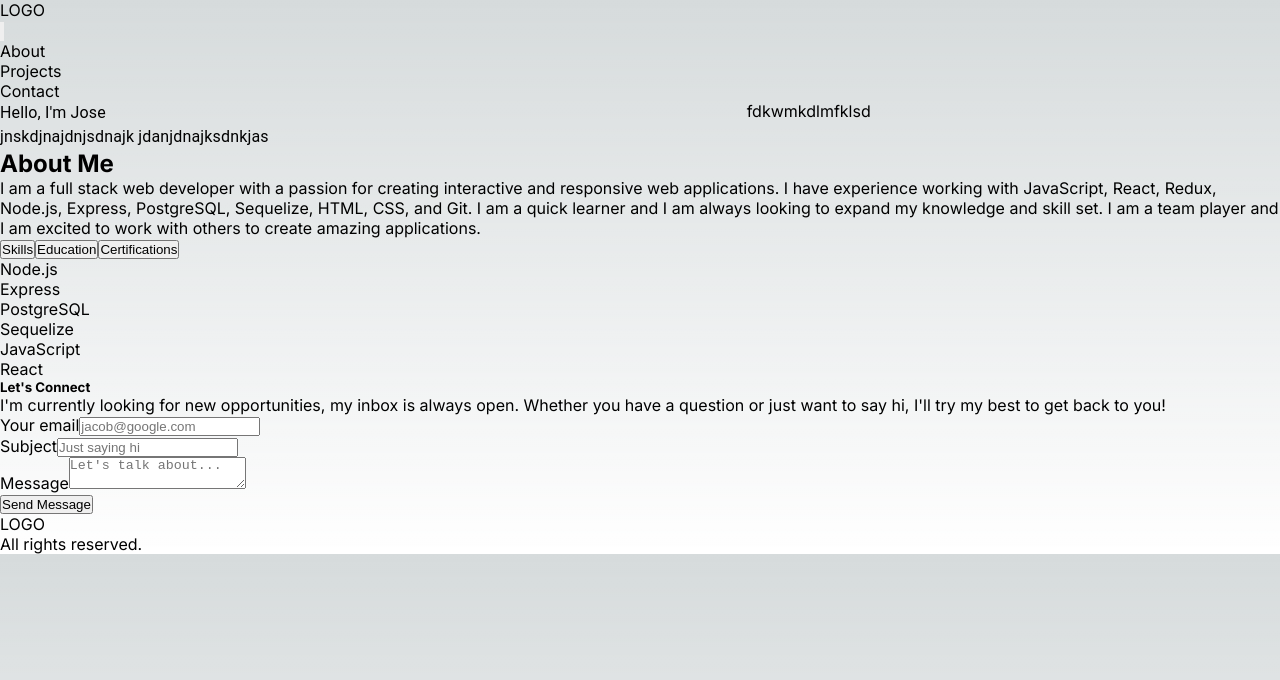
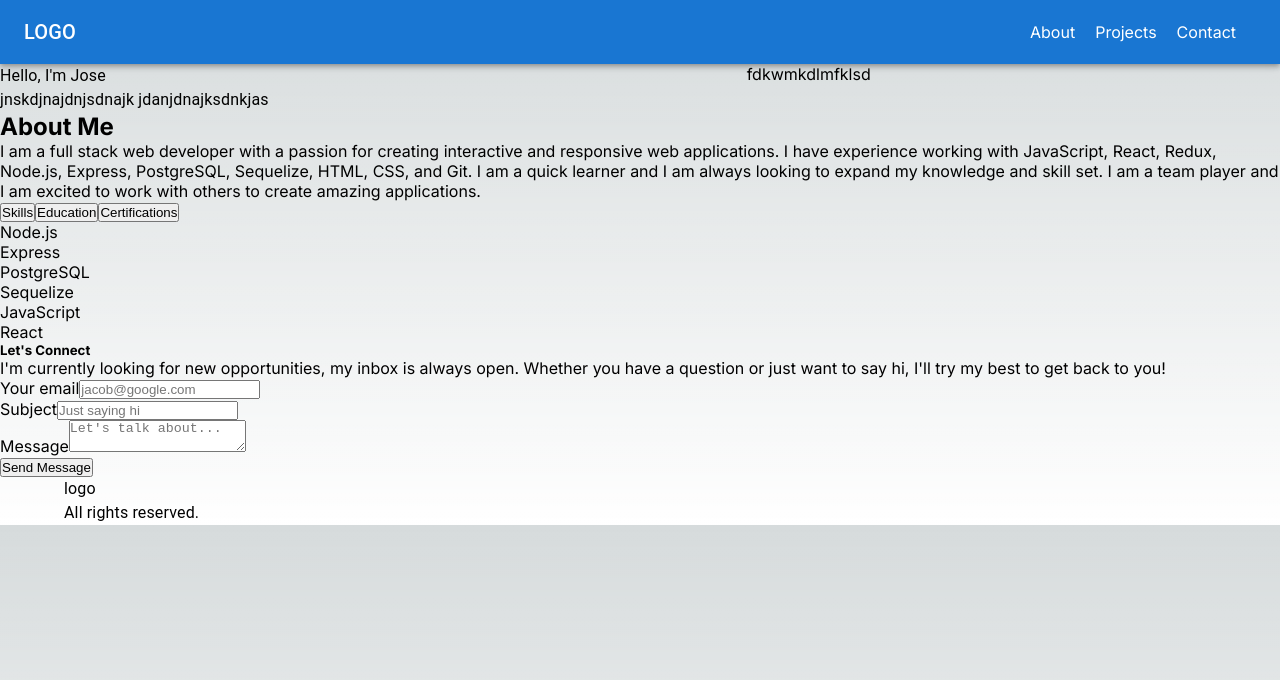
Before and after one commit to jose-guerrerog/portfolio, a Next.js app: page / in a window 1280 px wide. Shown: the top 680 px of the page. Built offline with nearby package versions, Linux system fonts and the light colour scheme.

Commit message:
fix bar and footer

```diff
--- a/src/app/components/Footer.tsx
+++ b/src/app/components/Footer.tsx
@@ -3,19 +3,13 @@ import React from "react";
 
 const Footer = () => {
   return (
-    // <Box component="footer">
-    //   <Container>
-    //     <Typography>logo</Typography>
-    //     <Typography>All rights reserved.</Typography>
-    //   </Container>
+    <Box component="footer">
+      <Container>
+        <Typography>logo</Typography>
+        <Typography>All rights reserved.</Typography>
+      </Container>
 
-    // </Box>
-    <footer className="footer border z-10 border-t-[#33353F] border-l-transparent border-r-transparent text-white">
-      <div className="container p-12 flex justify-between">
-        <span>LOGO</span>
-        <p className="text-slate-600">All rights reserved.</p>
-      </div>
-    </footer>
+    </Box>
   );
 };
 
--- a/src/app/components/Navbar.tsx
+++ b/src/app/components/Navbar.tsx
@@ -4,6 +4,16 @@ import React, { useState } from "react";
 import NavLink from "./NavLink";
 import { Bars3Icon, XMarkIcon } from "@heroicons/react/24/solid";
 import MenuOverlay from "./MenuOverlay";
+import {
+  Box,
+  Button,
+  AppBar,
+  Toolbar,
+  IconButton,
+  Menu,
+  MenuItem,
+  Typography,
+} from "@mui/material";
 
 const navLinks = [
   {
@@ -21,46 +31,85 @@ const navLinks = [
 ];
 
 const Navbar = () => {
-  const [navbarOpen, setNavbarOpen] = useState(false);
+  const [anchorElNav, setAnchorElNav] = React.useState(null);
+  const handleOpenNavMenu = (event: any) => {
+    setAnchorElNav(event.currentTarget);
+  };
+
+  const handleCloseNavMenu = () => {
+    setAnchorElNav(null);
+  };
 
   return (
-    <nav className="fixed mx-auto border border-[#33353F] top-0 left-0 right-0 z-10 bg-[#121212] bg-opacity-100">
-      <div className="flex container lg:py-4 flex-wrap items-center justify-between mx-auto px-4 py-2">
-        <Link
-          href={"/"}
-          className="text-2xl md:text-5xl text-white font-semibold"
+    <AppBar position="sticky">
+      <Toolbar>
+        <IconButton
+          color="inherit"
+          aria-controls="menu-appbar"
+          aria-haspopup="true"
+          edge="start"
+          onClick={handleOpenNavMenu}
+          sx={{ mr: 2, display: { sm: "none" } }}
+        >
+          <Bars3Icon />
+        </IconButton>
+        <Typography
+          variant="h6"
+          component="div"
+          sx={{ flexGrow: 1, display: { xs: "none", sm: "block" } }}
         >
           LOGO
-        </Link>
-        <div className="mobile-menu block md:hidden">
-          {!navbarOpen ? (
-            <button
-              onClick={() => setNavbarOpen(true)}
-              className="flex items-center px-3 py-2 border rounded border-slate-200 text-slate-200 hover:text-white hover:border-white"
+        </Typography>
+        <Box sx={{ display: { xs: "none", sm: "block" } }}>
+          {navLinks.map((item) => (
+            <Link
+              href={item.path}
+              key={item.title}
+              color="#fff"
+              style={{
+                color: "#fff",
+                marginRight: "20px",
+                textDecoration: "none",
+              }}
             >
-              <Bars3Icon className="h-5 w-5" />
-            </button>
-          ) : (
-            <button
-              onClick={() => setNavbarOpen(false)}
-              className="flex items-center px-3 py-2 border rounded border-slate-200 text-slate-200 hover:text-white hover:border-white"
+              {item.title}
+            </Link>
+          ))}
+        </Box>
+        <Menu
+          id="menu-appbar"
+          anchorEl={anchorElNav}
+          anchorOrigin={{
+            vertical: "bottom",
+            horizontal: "right",
+          }}
+          keepMounted
+          transformOrigin={{
+            vertical: "top", // Adjust to match the new position
+            horizontal: "right",
+          }}
+          open={Boolean(anchorElNav)}
+          onClose={handleCloseNavMenu}
+          sx={{
+            display: { xs: "block", md: "none" },
+          }}
+        >
+          {navLinks.map((item) => (
+            <MenuItem  key={item.title}>
+               <Link
+              href={item.path}
+              style={{
+                marginRight: "20px",
+                textDecoration: "none",
+              }}
             >
-              <XMarkIcon className="h-5 w-5" />
-            </button>
-          )}
-        </div>
-        <div className="menu hidden md:block md:w-auto" id="navbar">
-          <ul className="flex p-4 md:p-0 md:flex-row md:space-x-8 mt-0">
-            {navLinks.map((link, index) => (
-              <li key={index}>
-                <NavLink href={link.path} title={link.title} />
-              </li>
-            ))}
-          </ul>
-        </div>
-      </div>
-      {navbarOpen ? <MenuOverlay links={navLinks} /> : null}
-    </nav>
+              {item.title}
+            </Link>
+            </MenuItem>
+          ))}
+        </Menu>
+      </Toolbar>
+    </AppBar>
   );
 };
 
```
